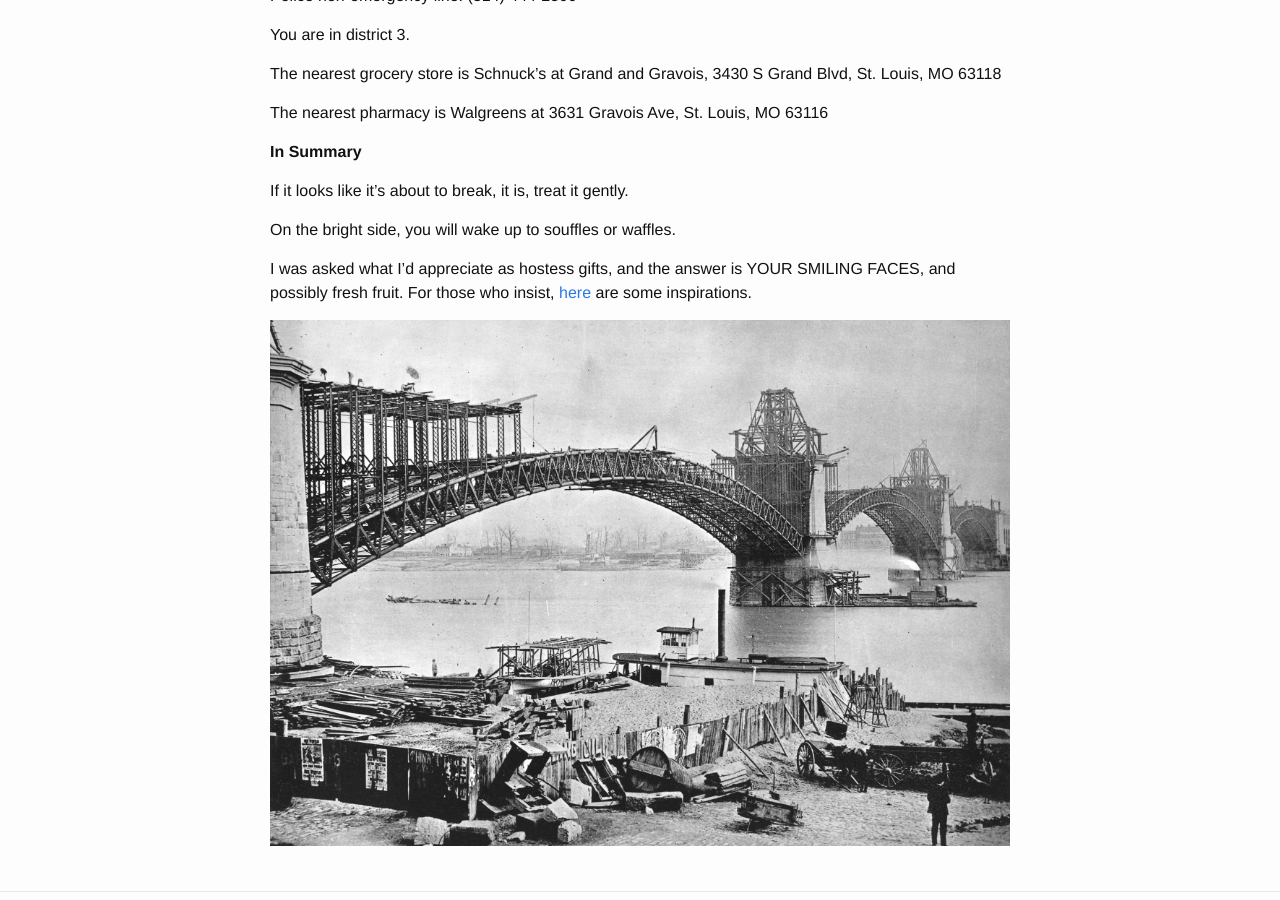
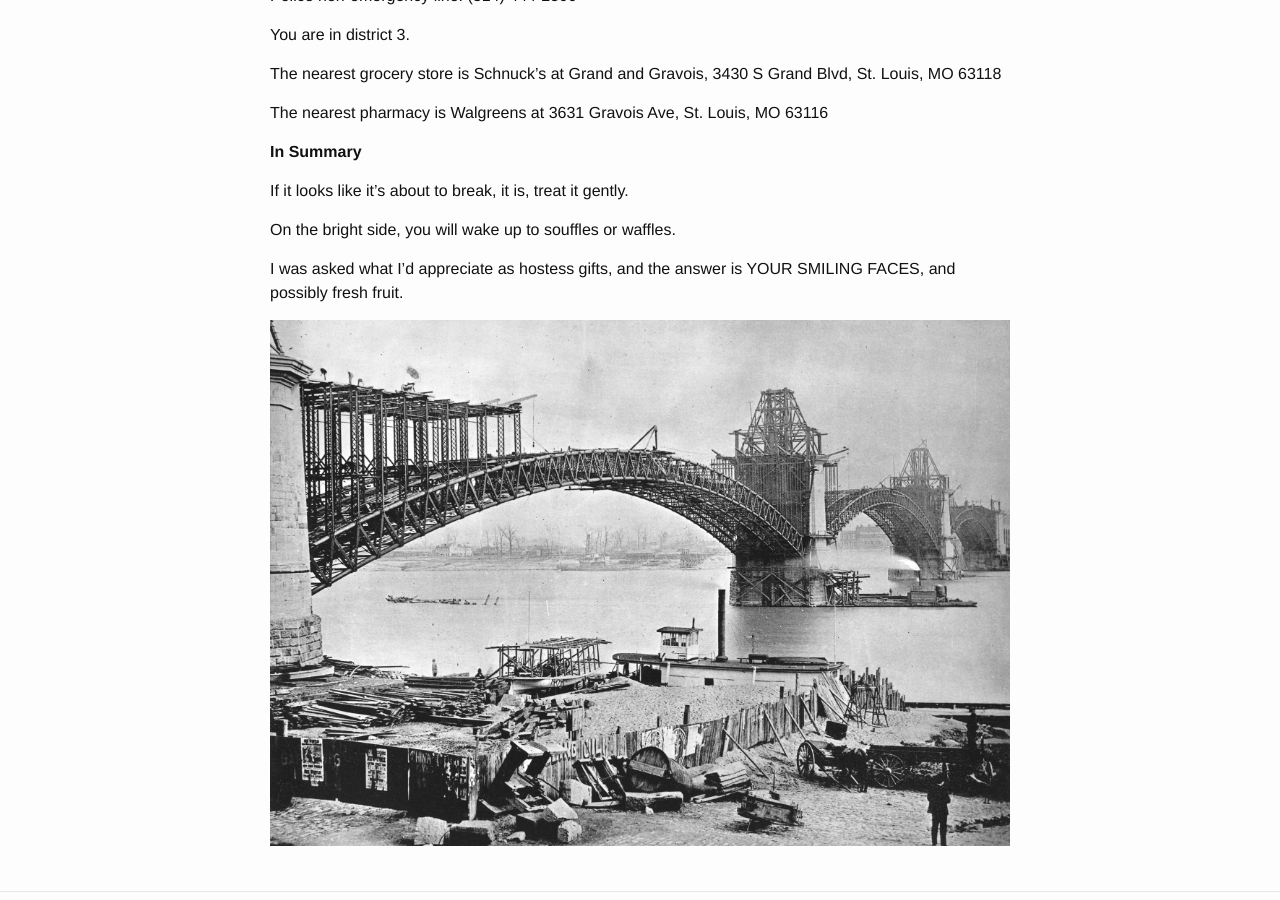
Before and after one commit to cranhandler/cranhandler.github.io, a Jekyll site: the page built from about/visiting.md, in a window 1280 px wide and 900 px high, scrolled down 1291 px. Built offline with Jekyll 4.4.1, drawn with Linux system fonts in a browser that asks for light colours; our own code applies the rules of GitHub Pages for plain Markdown files.

Commit message:
Update visiting.md

```diff
--- a/about/visiting.md
+++ b/about/visiting.md
@@ -64,7 +64,7 @@ layout: default
 
  On the bright side, you will wake up to souffles or waffles.
 
- I was asked what I'd appreciate as hostess gifts, and the answer is YOUR SMILING FACES, and possibly fresh fruit. For those who insist, [here][] are some inspirations.
+ I was asked what I'd appreciate as hostess gifts, and the answer is YOUR SMILING FACES, and possibly fresh fruit.
 
  ![build](/img/eads.jpg)
 
```
